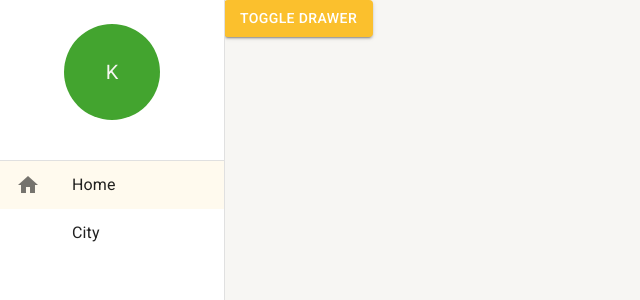
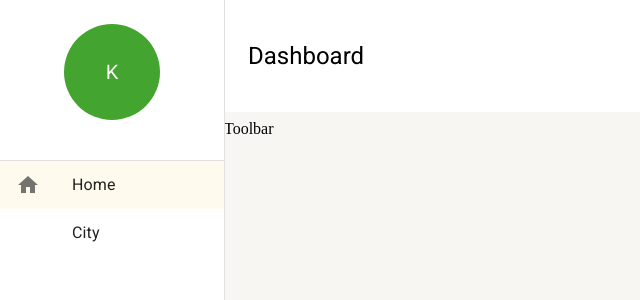
Before and after one commit to kirksahdo/city-count, a React (Create React App) app: page / in a window 1280 px wide. Shown: the top 300 px of the page, without its empty margins (0-640 px from the left). Built offline with nearby package versions, Linux system fonts and the light colour scheme.

Commit message:
feat: add base page layout

```diff
--- /dev/null
+++ b/src/pages/Dashboard/index.tsx
@@ -0,0 +1,8 @@
+import { BasePageLayout } from '../../shared/layouts';
+
+export const Dashboard: React.FC = () => {
+  return (
+    <BasePageLayout title="Dashboard">
+    </BasePageLayout>
+  );
+};
--- a/src/pages/index.ts
+++ b/src/pages/index.ts
@@ -1 +1 @@
-export { };
+export * from './Dashboard';
--- a/src/routes/index.tsx
+++ b/src/routes/index.tsx
@@ -5,6 +5,7 @@ import {
   Route,
   Navigate,
 } from 'react-router-dom';
+import { Dashboard } from '../pages';
 import { useDrawer } from '../shared/contexts';
 
 export const AppRoutes = () => {
@@ -28,7 +29,7 @@ export const AppRoutes = () => {
 
   return (
     <Routes>
-      <Route path="/" element={<Button variant="contained" color="primary" onClick={toggleDrawer}>Toggle Drawer</Button>} />
+      <Route path="/" element={<Dashboard />} />
       <Route path="/city" element={<Button variant="contained" color="primary" onClick={toggleDrawer}>Toggle Drawer</Button>} />
       <Route path="*" element={<Navigate to="/" />} />
     </Routes>
--- a/src/shared/components/LateralMenu/index.tsx
+++ b/src/shared/components/LateralMenu/index.tsx
@@ -95,7 +95,7 @@ export const LateralMenu: React.FC<Props> = ({ children }) => {
           </Box>
         </Box>
       </Drawer>
-      <Box marginLeft={smDown ? 0 : theme.spacing(28)} >
+      <Box height="100%" marginLeft={smDown ? 0 : theme.spacing(28)} >
         {children}
       </Box>
     </>
--- /dev/null
+++ b/src/shared/layouts/BasePageLayout/index.tsx
@@ -0,0 +1,53 @@
+import { Icon, IconButton, Typography, useMediaQuery, useTheme } from '@mui/material';
+import { Box } from '@mui/system';
+import { useDrawer } from '../../contexts';
+
+import { IBasePageLayoutProps } from './interfaces';
+
+export const BasePageLayout: React.FC<IBasePageLayoutProps> = ({children, title}) => {
+
+  const theme = useTheme();
+  const { toggleDrawer } = useDrawer();
+
+  const smDown = useMediaQuery(theme.breakpoints.down('sm'));
+
+  return (
+    <Box
+      height="100%"
+      display="flex"
+      flexDirection="column"
+      gap={1}>
+
+      <Box sx={{
+        paddingX: 3,
+        paddingY: 1,
+        height: theme.spacing(12),
+        display: 'flex',
+        alignItems: 'center',
+        backgroundColor: theme.palette.background.paper,
+        gap: 2
+      }}>
+
+        {smDown && (
+          <IconButton onClick={toggleDrawer}>
+            <Icon>menu</Icon>
+          </IconButton>
+        )}
+
+        <Typography variant="h5">
+          {title}
+        </Typography>
+
+      </Box>
+
+      <Box>
+        Toolbar
+      </Box>
+
+      <Box>
+        {children}
+      </Box>
+
+    </Box>
+  );
+};
--- /dev/null
+++ b/src/shared/layouts/BasePageLayout/interfaces.ts
@@ -0,0 +1,4 @@
+export interface IBasePageLayoutProps {
+  children: React.ReactNode;
+  title: string;
+}
--- a/src/shared/layouts/index.ts
+++ b/src/shared/layouts/index.ts
@@ -1 +1 @@
-export { };
+export * from './BasePageLayout';
```
